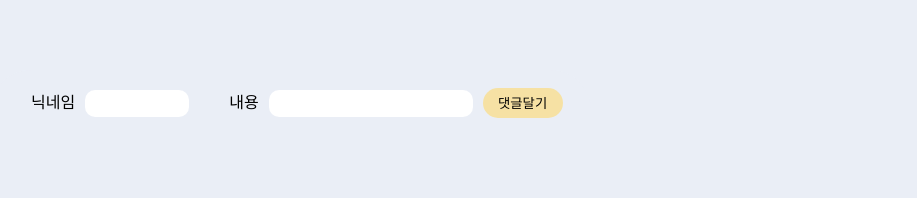
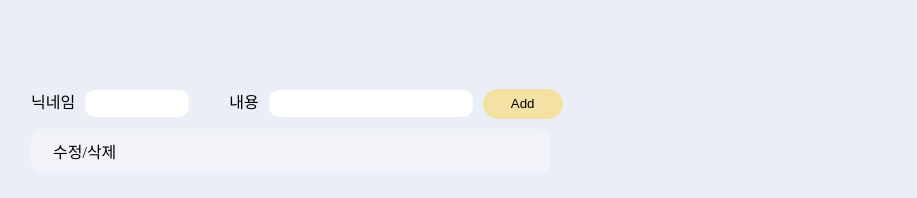
Before and after one commit to 0001401/3week_2team-master-2, a React (Create React App) app: page /write in a window 1280 px wide. Shown: the part 1070-1268 px from the top of the page, without its empty margins (54-971 px from the left). Built offline with nearby package versions, Linux system fonts and the light colour scheme.

Commit message:
훅 value 초기화 완료

```diff
--- a/db.json
+++ b/db.json
@@ -5,5 +5,6 @@
       "title": "json-server",
       "author": "typicode"
     }
-  ]
+  ],
+  "comments": []
 }
--- a/package.json
+++ b/package.json
@@ -8,6 +8,7 @@
     "@testing-library/jest-dom": "^5.14.1",
     "@testing-library/react": "^13.0.0",
     "@testing-library/user-event": "^13.2.1",
+    "axios": "^1.1.3",
     "json-server": "^0.17.0",
     "react": "^18.2.0",
     "react-dom": "^18.2.0",
--- a/src/App.js
+++ b/src/App.js
@@ -1,4 +1,5 @@
 import Router from "./sheared/Router";
+import axios from "axios";
 
 function App() {
   return (
--- a/src/Redux/config/configStore.js
+++ b/src/Redux/config/configStore.js
@@ -1,9 +1,10 @@
 import { configureStore } from "@reduxjs/toolkit";
 
 import mainReducer from "../modules/main";
+import detail from "../modules/detail";
 
 const store = configureStore({
-  reducer: { main: mainReducer },
+  reducer: { main: mainReducer, detail },
 });
 
 export default store;
--- a/src/pages/DetailComponent/Comment.js
+++ b/src/pages/DetailComponent/Comment.js
@@ -1,16 +1,51 @@
 // 작성된 글을 확인시 댓글창을 구현할 페이지입니다
+import { useState } from "react";
+import { useDispatch } from "react-redux";
 import styled from "styled-components";
+import { addComment } from "../../Redux/modules/detail";
 
 function Comment() {
+  const init = { nickname: "", body: "" };
+  const [comment, setComment] = useState(init);
+
+  const dispatch = useDispatch();
+
+  const onSubmitHandler = (e) => {
+    e.preventDefault();
+    dispatch(addComment());
+    setComment(init);
+  };
+
+  const onChangeHandler = (event) => {
+    const { name, value } = event.target;
+    setComment({ ...comment, [name]: value });
+  };
+
   return (
     <CommentBox>
-      <form>
+      <form onSubmit={onSubmitHandler}>
         <Label>닉네임</Label>
-        <Input2 />
+        <Input2
+          type="text"
+          name="nickname"
+          value={comment.nickname}
+          onChange={onChangeHandler}
+        />
         <Label>내용</Label>
-        <Input />
-        <button>댓글달기</button>
+        <Input
+          type="text"
+          name="body"
+          value={comment.body}
+          onChange={onChangeHandler}
+        />
+
+        <button type={"submit"}>Add</button>
       </form>
+      <CommentBox2>
+        <h4>{comment.nickname} &nbsp;&nbsp;</h4>
+        <p>{comment.body}</p>
+        <p>&nbsp;수정/삭제</p>
+      </CommentBox2>
     </CommentBox>
   );
 }
@@ -54,4 +89,14 @@ const Label = styled.label`
   margin-left: 40px;
 `;
 
+const CommentBox2 = styled.div`
+  padding: 10px;
+  margin-left: 40px;
+  margin-top: 10px;
+  width: 500px;
+  background-color: rgba(255, 255, 255, 0.3);
+  border-radius: 10px;
+  display: inline-flex;
+`;
+
 export default Comment;
--- a/src/pages/DetailComponent/Detail.js
+++ b/src/pages/DetailComponent/Detail.js
@@ -23,6 +23,8 @@ function Detail() {
         <p>{main[id].content}</p>
         <input type="text"></input>
         <button>수정하기</button>
+        <h2>제목</h2>
+        <Body>내용</Body>
         <Comment />
       </WriteBox>
     </Page>
@@ -41,10 +43,11 @@ const WriteBox = styled.div`
     text-align: center;
     padding: 10px;
   }
-  & p {
-    padding: 30px;
-    margin-left: 50px;
-  }
+`;
+
+const Body = styled.p`
+  padding: 30px;
+  margin-left: 50px;
 `;
 
 const Page = styled.div`
--- a/src/pages/MainComponent/Write.js
+++ b/src/pages/MainComponent/Write.js
@@ -9,23 +9,19 @@ import useInput from "../../pages/MainComponent/hooks/useInput";
 function DetailList() {
   const navigate = useNavigate();
   const { main } = useSelector((state) => state.main);
-  const [title, ChangeTitleHadler] = useInput();
-  const [content, ChangeContentHadler] = useInput();
+  const [title, ChangeTitleHandler] = useInput("");
+  const [content, ChangeContentHandler] = useInput("");
 
   const id = main[main.length - 1]?.id + 1 || 0;
   const dispatch = useDispatch();
-  // const [title, setTitle] = useState();
-  // const [content, setContent] = useState();
-  // const ChangeTitleHadler = (e) => {
-  //   setTitle(e.target.value);
-  // };
 
   //추가하기
   const onSubmitHandler = (e) => {
     e.preventDefault();
     const input = { id, title, content, isDone: false };
     dispatch(addTodo(input));
-    input("");
+    ChangeTitleHandler("");
+    ChangeContentHandler("");
   };
 
   return (
@@ -36,7 +32,7 @@ function DetailList() {
           <input
             type="text"
             name="title"
-            onChange={ChangeTitleHadler}
+            onChange={(e) => ChangeTitleHandler(e)}
             value={title || ""}
             placeholder="제목"
           />
@@ -45,7 +41,7 @@ function DetailList() {
           <textarea
             type="text"
             name="content"
-            onChange={ChangeContentHadler}
+            onChange={(e) => ChangeContentHandler(e)}
             value={content || ""}
             placeholder="내용을 적어주세요"
           />
--- a/src/pages/MainComponent/hooks/useInput.js
+++ b/src/pages/MainComponent/hooks/useInput.js
@@ -3,12 +3,11 @@ import { useState } from "react";
 function useInput() {
   const [value, setValue] = useState();
 
-  const hadler = (e) => {
-    setValue(e.target.value);
-    setValue("");
+  const handler = (e) => {
+    e.target ? setValue(e.target.value) : setValue(e);
   };
 
-  return [value, hadler];
+  return [value, handler];
 }
 
 export default useInput;
```
Also changed, not shown: src/Redux/modules/detail.js (+32 -0 lines), src/api/detailapi.js (added, +8 -0 lines), 2 other files (tests, documents, lock files or other folders).
